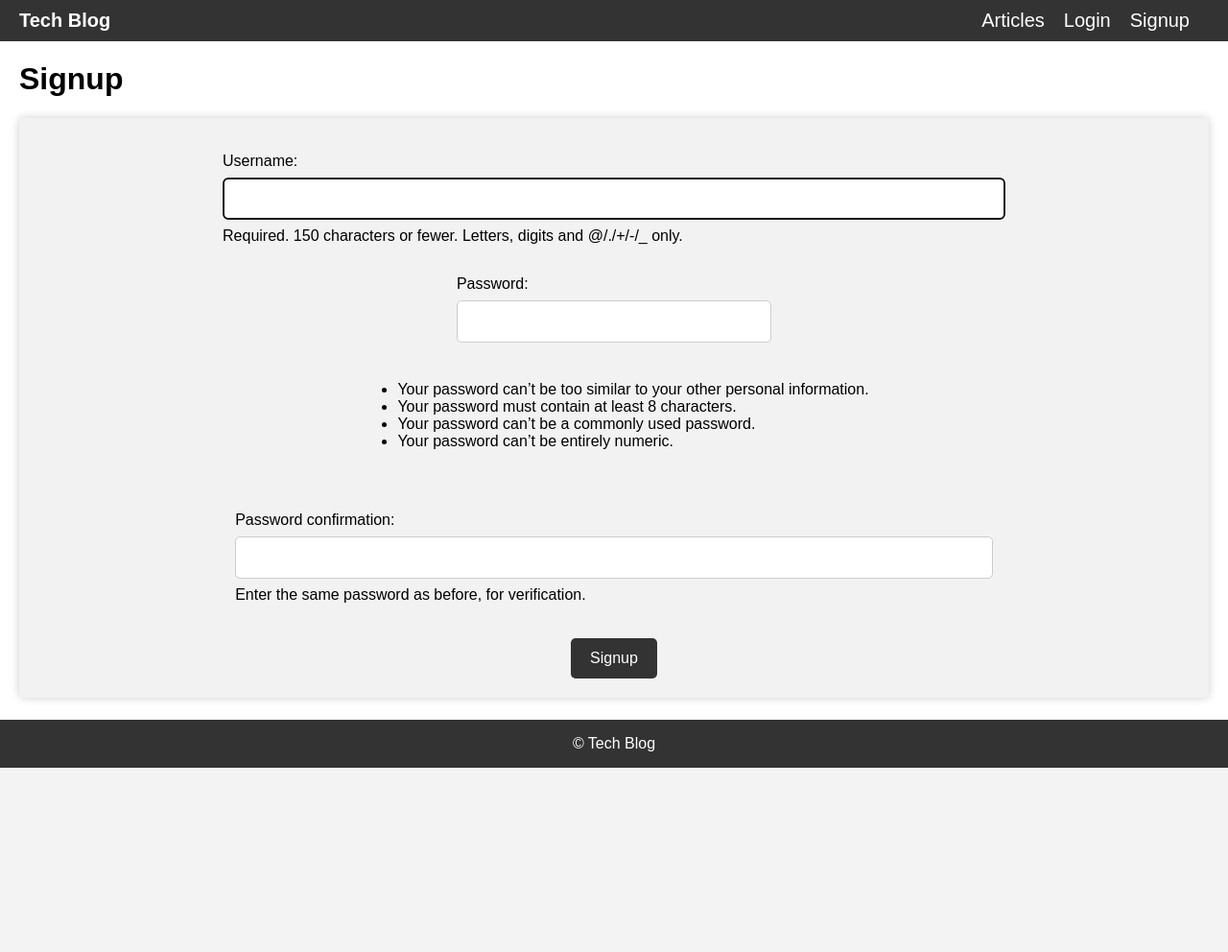
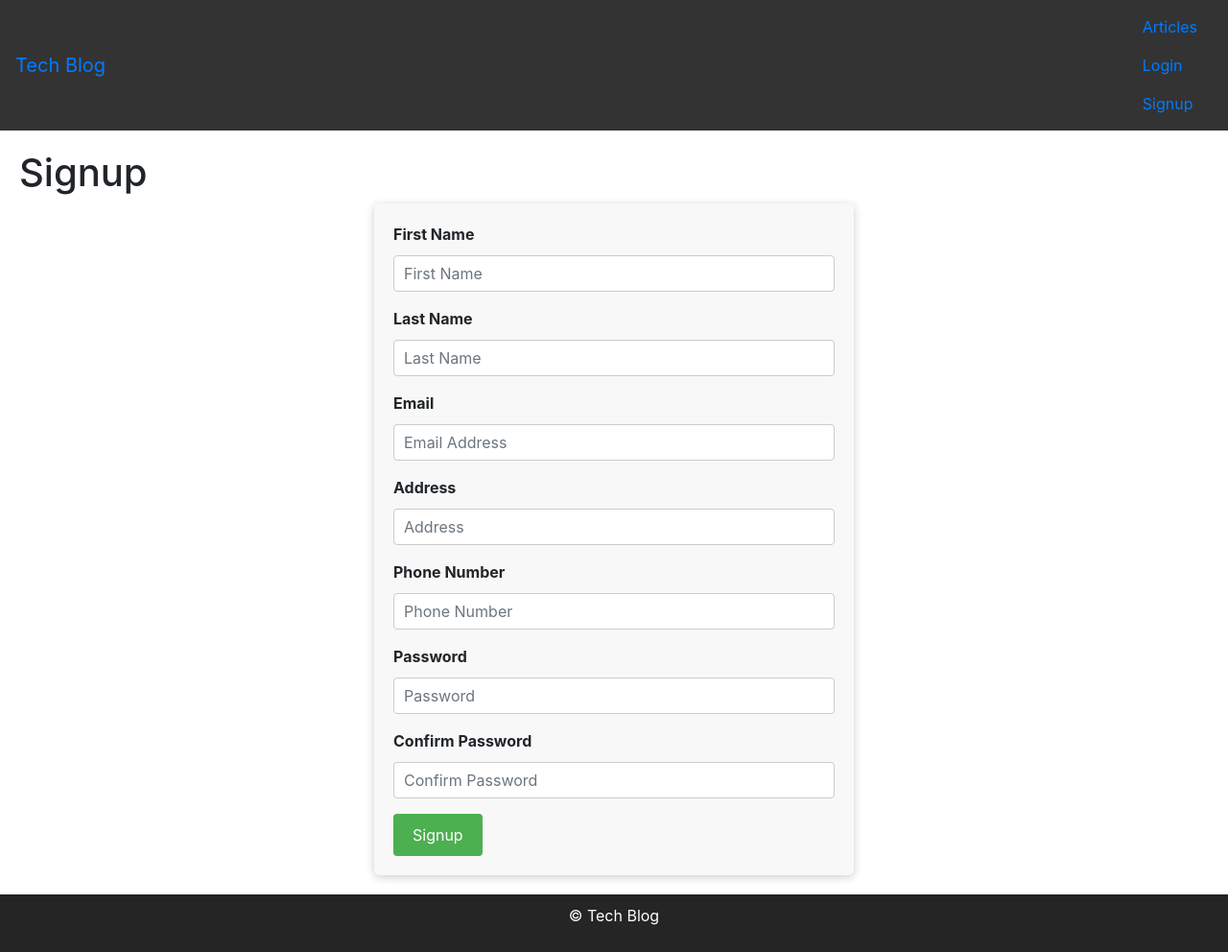
Before and after one commit to thapaSujit/BlogWbsite-DroppedThePROJECT, a Django app: page /signup/ in a window 1280 px wide. Shown: the whole page at 96% size. Before the commit the page ends 800 px from the top, so only its background shows below. Run offline with Django 4.2, Linux system fonts and the light colour scheme; some libraries are stand-ins or nearby versions.

Commit message:
Some changes to signup page

```diff
--- /dev/null
+++ b/main.py
@@ -0,0 +1 @@
+print("hello darling")
--- a/mywebproject/accounts/forms.py
+++ b/mywebproject/accounts/forms.py
@@ -1,11 +1,20 @@
 from django import forms
 from .models import Article
+from django.contrib.auth.forms import UserCreationForm
+from django.contrib.auth.models import User
 
 class ArticleForm(forms.ModelForm):
     class Meta:
         model = Article
-        fields = ['title', 'content']
-        widgets = {
-            'title': forms.TextInput(attrs={'class': 'form-control'}),
-            'content': forms.Textarea(attrs={'class': 'form-control'}),
-        }
+        fields = ['title', 'summary', 'body']
+
+class CustomUserCreationForm(UserCreationForm):
+    first_name = forms.CharField(max_length=30, required=True, help_text='Required.')
+    last_name = forms.CharField(max_length=30, required=True, help_text='Required.')
+    email = forms.EmailField(max_length=254, required=True, help_text='Required. Enter a valid email address.')
+    address = forms.CharField(max_length=200, required=False)
+    phone_number = forms.CharField(max_length=20, required=False)
+
+    class Meta:
+        model = User
+        fields = UserCreationForm.Meta.fields + ('first_name', 'last_name', 'email', 'address', 'phone_number')
--- a/mywebproject/accounts/static/accounts/styles.css
+++ b/mywebproject/accounts/static/accounts/styles.css
@@ -1,99 +1,160 @@
-/* global styles */
+/* Global styles */
 body {
+  font-family: Arial, sans-serif;
   margin: 0;
   padding: 0;
-  font-family: Arial, sans-serif;
 }
 
-/* header styles */
-.navbar {
-  background-color: #333;
-  color: #fff;
+h1, h2, h3 {
+  margin-top: 0;
+}
+
+ul {
+  list-style: none;
+  margin: 0;
+  padding: 0;
+}
+
+a {
+  text-decoration: none;
+  color: inherit;
+}
+
+/* Header styles */
+header {
+  background-color: #252525;
+  color: white;
+  padding: 10px;
+}
+
+header h1 {
+  margin: 0;
+  font-size: 36px;
+}
+
+/* Navigation styles */
+nav {
+  background-color: #333333;
+  color: white;
   display: flex;
   justify-content: space-between;
   align-items: center;
-  padding: 10px 20px;
+  padding: 10px;
 }
 
-.navbar a {
-  color: #fff;
-  text-decoration: none;
-  margin-right: 20px;
+nav ul {
+  display: flex;
+  justify-content: center;
+  align-items: center;
+}
+
+nav li {
+  margin: 0 10px;
+}
+
+nav form {
+  display: flex;
+  justify-content: center;
+  align-items: center;
+}
+
+nav input[type="text"] {
+  padding: 5px;
+  margin-right: 5px;
+  border: none;
+  border-radius: 5px;
+}
+
+nav button[type="submit"] {
+  padding: 5px;
+  border: none;
+  border-radius: 5px;
+  background-color: #4CAF50;
+  color: white;
+  cursor: pointer;
+}
+
+/* Main styles */
+main {
+  padding: 20px;
+  display: flex;
+  flex-direction: column;
+}
+
+section {
+  margin-bottom: 20px;
+}
+
+section h2 {
+  font-size: 24px;
+}
+
+section ul li {
+  margin-bottom: 10px;
+}
+
+section ul li h3 {
+  margin-top: 0;
   font-size: 20px;
 }
 
-.navbar a:hover {
-  color: #f2f2f2;
-}
-
-.navbar-brand {
-  font-size: 30px;
-  font-weight: bold;
-}
-
-.navbar-links {
-  display: flex;
-  align-items: center;
-}
-
-/* main content styles */
-main {
-  margin: 20px;
-}
-
-/* footer styles */
-footer {
-  background-color: #333;
-  color: #fff;
-  display: flex;
-  justify-content: center;
-  align-items: center;
-  height: 50px;
-  position: fixed;
-  bottom: 0;
-  width: 100%;
-}
-
-footer p {
-  font-size: 16px;
+section ul li p {
   margin: 0;
 }
 
-/* form styles */
+/* Footer styles */
+footer {
+  background-color: #252525;
+  color: white;
+  padding: 10px;
+  text-align: center;
+}
+
+/* Form styles */
 form {
-  display: flex;
-  flex-direction: column;
-  align-items: center;
-  background-color: #f2f2f2;
+  max-width: 500px;
+  margin: 0 auto;
+  background-color: #f8f8f8;
   border-radius: 5px;
   padding: 20px;
-  box-shadow: 0px 0px 10px rgba(0, 0, 0, 0.2);
+  box-shadow: 0px 2px 10px rgba(0, 0, 0, 0.2);
 }
 
 form input[type="text"],
 form input[type="email"],
+form input[type="tel"],
 form input[type="password"] {
+  display: block;
   width: 100%;
-  padding: 12px 20px;
-  margin: 8px 0;
+  padding: 10px;
+  margin-bottom: 15px;
   border: 1px solid #ccc;
-  box-sizing: border-box;
+  border-radius: 4px;
   font-size: 16px;
-  border-radius: 5px;
+}
+
+form label {
+  font-weight: bold;
+  display: block;
+  margin-bottom: 5px;
 }
 
 form button[type="submit"] {
-  background-color: #333;
+  background-color: #4CAF50;
   color: #fff;
+  padding: 10px 20px;
   border: none;
+  border-radius: 4px;
   cursor: pointer;
-  padding: 12px 20px;
-  margin-top: 20px;
   font-size: 16px;
-  border-radius: 5px;
-  transition: background-color 0.3s ease;
 }
 
 form button[type="submit"]:hover {
-  background-color: #555;
+  background-color: #45a049;
 }
+
+.form-control {
+  width: 400px;
+  margin: 10px auto;
+  display: block;
+}
--- a/mywebproject/accounts/templates/accounts/signup.html
+++ b/mywebproject/accounts/templates/accounts/signup.html
@@ -8,7 +8,42 @@
   <h1>Signup</h1>
   <form method="POST">
     {% csrf_token %}
-    {{ form.as_p }}
-    <button type="submit">Signup</button>
+    <div class="form-group">
+      <label for="{{ form.first_name.id_for_label }}">First Name<span class="info-sign" data-toggle="tooltip" data-placement="right" title="Enter your first name"></span></label>
+      <input type="text" class="form-control" id="{{ form.first_name.id_for_label }}" name="{{ form.first_name.name }}" placeholder="First Name" required>
+    </div>
+    <div class="form-group">
+      <label for="{{ form.last_name.id_for_label }}">Last Name<span class="info-sign" data-toggle="tooltip" data-placement="right" title="Enter your last name"></span></label>
+      <input type="text" class="form-control" id="{{ form.last_name.id_for_label }}" name="{{ form.last_name.name }}" placeholder="Last Name" required>
+    </div>
+    <div class="form-group">
+      <label for="{{ form.email.id_for_label }}">Email<span class="info-sign" data-toggle="tooltip" data-placement="right" title="Enter your email address"></span></label>
+      <input type="email" class="form-control" id="{{ form.email.id_for_label }}" name="{{ form.email.name }}" placeholder="Email Address" required>
+    </div>
+    <div class="form-group">
+      <label for="{{ form.address.id_for_label }}">Address<span class="info-sign" data-toggle="tooltip" data-placement="right" title="Enter your address"></span></label>
+      <input type="text" class="form-control" id="{{ form.address.id_for_label }}" name="{{ form.address.name }}" placeholder="Address">
+    </div>
+    <div class="form-group">
+      <label for="{{ form.phone_number.id_for_label }}">Phone Number<span class="info-sign" data-toggle="tooltip" data-placement="right" title="Enter your phone number"></span></label>
+      <input type="text" class="form-control" id="{{ form.phone_number.id_for_label }}" name="{{ form.phone_number.name }}" placeholder="Phone Number">
+    </div>
+    <div class="form-group">
+      <label for="{{ form.password1.id_for_label }}">Password<span class="info-sign" data-toggle="tooltip" data-placement="right" title="Password should contain at least 8 characters, including upper and lower case letters, numbers, and symbols."></span></label>
+      <input type="password" class="form-control" id="{{ form.password1.id_for_label }}" name="{{ form.password1.name }}" placeholder="Password" required>
+    </div>
+    <div class="form-group">
+      <label for="{{ form.password2.id_for_label }}">Confirm Password<span class="info-sign" data-toggle="tooltip" data-placement="right" title="Enter your password again"></span></label>
+      <input type="password" class="form-control" id="{{ form.password2.id_for_label }}" name="{{ form.password2.name }}" placeholder="Confirm Password" required>
+    </div>
+    <button type="submit" class="btn btn-primary">Signup</button>
   </form>
 {% endblock %}
+
+{% block scripts %}
+  <script>
+    $(document).ready(function(){
+      $('[data-toggle="tooltip"]').tooltip();
+    });
+  </script>
+{% endblock %}
--- a/mywebproject/accounts/templates/base.html
+++ b/mywebproject/accounts/templates/base.html
@@ -5,6 +5,16 @@
     <meta name="viewport" content="width=device-width, initial-scale=1.0">
     {% load static %}
     <link rel="stylesheet" href="{% static 'accounts/styles.css' %}">
+    <link rel="stylesheet" href="https://stackpath.bootstrapcdn.com/bootstrap/4.3.1/css/bootstrap.min.css">
+    <link rel="stylesheet" href="https://cdnjs.cloudflare.com/ajax/libs/font-awesome/5.15.3/css/all.min.css">
+
+    <!-- CSS -->
+    <script src="https://code.jquery.com/jquery-3.6.0.min.js"></script>
+    <script src="https://cdnjs.cloudflare.com/ajax/libs/popper.js/1.14.7/umd/popper.min.js"></script>
+    <script src="https://stackpath.bootstrapcdn.com/bootstrap/4.3.1/js/bootstrap.min.js"></script>
+
+
+
     {% block head %}
       <title>Tech Blog</title>
 
--- a/mywebproject/accounts/urls.py
+++ b/mywebproject/accounts/urls.py
@@ -8,5 +8,5 @@ urlpatterns = [
     path('logout/', views.logout_view, name='logout'),
     path('articles/', views.articles, name='articles'),
     path('create_article/', views.create_article, name='create_article'),
-    #path('register/', views.register, name='register'),
+    path('article/<int:pk>/', views.article_detail, name='article_detail'),
 ]
--- a/mywebproject/accounts/views.py
+++ b/mywebproject/accounts/views.py
@@ -1,25 +1,30 @@
-from django.shortcuts import render, redirect
+from django.shortcuts import render, redirect, get_object_or_404
 from django.contrib.auth.forms import UserCreationForm, AuthenticationForm
 from django.contrib.auth import login, logout, authenticate
 from django.contrib.auth.decorators import login_required
 from django.contrib import messages
 from .models import Article
 from .forms import ArticleForm
+from django.shortcuts import render, redirect
+from .forms import CustomUserCreationForm
+
 
 def home(request):
     return render(request, 'accounts/home.html')
 
+
 def signup_view(request):
     if request.method == 'POST':
-        form = UserCreationForm(request.POST)
+        form = CustomUserCreationForm(request.POST)
         if form.is_valid():
             user = form.save()
             # log the user in
             login(request, user)
             return redirect('home')
     else:
-        form = UserCreationForm()
+        form = CustomUserCreationForm()
     return render(request, 'accounts/signup.html', {'form': form})
+
 
 def login_view(request):
     if request.method == 'POST':
@@ -33,10 +38,6 @@ def login_view(request):
         form = AuthenticationForm()
     return render(request, 'accounts/login.html', {'form': form})
 
-def articles(request):
-    articles = Article.objects.all()
-    return render(request, 'accounts/articles.html', {'articles': articles})
-
 @login_required
 def create_article(request):
     if request.method == 'POST':
@@ -46,12 +47,18 @@ def create_article(request):
             article.author = request.user
             article.save()
             messages.success(request, 'Your article has been created!')
-            return redirect('accounts/articles')
+            return redirect('articles')
     else:
         form = ArticleForm()
     return render(request, 'accounts/create_article.html', {'form': form})
 
+def articles(request):
+    articles = Article.objects.all().order_by('-date_posted')
+    return render(request, 'accounts/articles.html', {'articles': articles})
 
+def article_detail(request, pk):
+    article = get_object_or_404(Article, pk=pk)
+    return render(request, 'accounts/article_detail.html', {'article': article})
 
 def logout_view(request):
     logout(request)
```
Also changed, not shown: mywebproject/accounts/models.py (+7 -5 lines), mywebproject/accounts/templates/accounts/article_detail.html (added, +11 -0 lines), mywebproject/accounts/templates/accounts/create_article.html (+1 -12 lines), style.css (added, +100 -0 lines), mywebproject/accounts/migrations/0001_initial.py (added), mywebproject/db.sqlite3.
